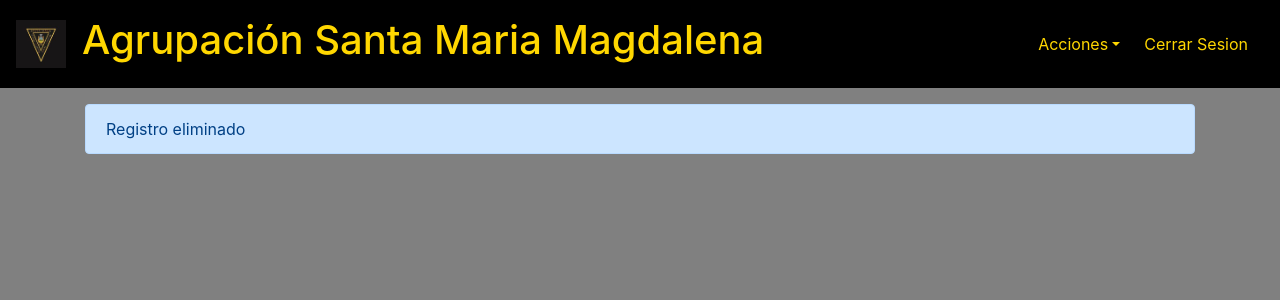
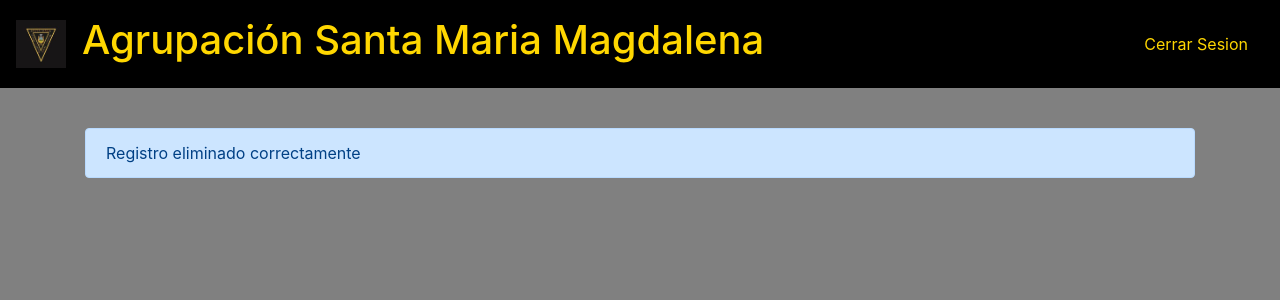
Before and after one commit to DavidSobri/final, a PHP site: page /eliminar.php?id=1 in a window 1280 px wide. Shown: the top 300 px of the page. Run offline with PHP 8.4, Linux system fonts and the light colour scheme.

Commit message:
todo funcional salvo el eliminar contrato

```diff
--- a/aceptar.php
+++ b/aceptar.php
@@ -54,7 +54,8 @@ $resultado = $mysqli->query($sql);
                 <form id="registro" name="registro" autocomplete="off" method="post" action="aceptar2.php">
                     <br>
                        <p><?php echo $fila2['nombre'] ?> va aceptar el siguiente contrato</p>
-
+                       <p><input type="hidden" value="<?php echo $fila2['nombre']; ?>" name="nombre"></p>
+                        <label type="hidden" <?php echo $fila2['nombre'] ?> ></label>
                     <div class="form-group">
                         <label>Contrato</label>
                         <select name="contrato">
--- a/eliminar.php
+++ b/eliminar.php
@@ -9,7 +9,7 @@
 		<link rel="stylesheet" href="css/bootstrap.min.css">
 		<link rel="stylesheet" href="estiloregistrar.css">
 		<link rel="stylesheet" href="estilos.css">
-		<link rel="shortcut icon" href="images/icono.png">
+		<link rel="shortcut icon" href="images/logo.jpg">
 
 		<title>Agrupación Santa Maria Magdalena</title>
 
@@ -22,16 +22,7 @@
 <span class="navbar-toggler-icon"></span>
 </button>
 
-<div class="collapse navbar-collapse" id="navbarSupportedContent">
-<ul class="navbar-nav ml-auto" >
-  <li class="nav-item dropdown">
-	<a class="nav-link dropdown-toggle" href="#" id="navbarDropdown" role="button" data-toggle="dropdown" aria-haspopup="true" aria-expanded="false">Acciones</a>
-	<div class="dropdown-menu"  aria-labelledby="navbarDropdown">
-	  <a class="dropdown-item" href="registrar.php">Registrar nuevo musico</a>
-	  <a class="dropdown-item" href="contratos.php">Actuaciones</a>
-	</div>
-  </li>
-</ul>
+<div class="collapse navbar-collapse" id="navbarSupportedContent" style="justify-content:end;">
 <a href="index.php" class="form-inline my-2 my-lg-0 nav-link">Cerrar Sesion</a>
 </div>
 </nav>
@@ -51,15 +42,20 @@
 	//Se prepara la sentencia sql
 	$sql = "DELETE FROM musico WHERE id=$id";
 	$sql2 = "DELETE FROM contratos WHERE id_contrato=$id";
+
 	//Se ejecuta la sentencia y se guarda el resultado en $resultado
 	$resultado = $mysqli->query($sql);
 	$resultado2 = $mysqli->query($sql2);
 
 	if ($resultado > 0 or  $resultado2 > 0) {
-		echo "<p class='alert alert-primary'>Registro eliminado</p>";
+		echo "<br>";
+		echo "<p class='alert alert-primary'>Registro eliminado correctamente</p>";
 	} else {
 		echo "<p <p class='alert alert-danger'>Ha habido un error</p>";
 	}
+
+
+
 
 
 
```
Also changed, not shown: aceptar2.php (+12 -18 lines), contratos.php (+1 -11 lines), prestados.php (+2 -12 lines).
